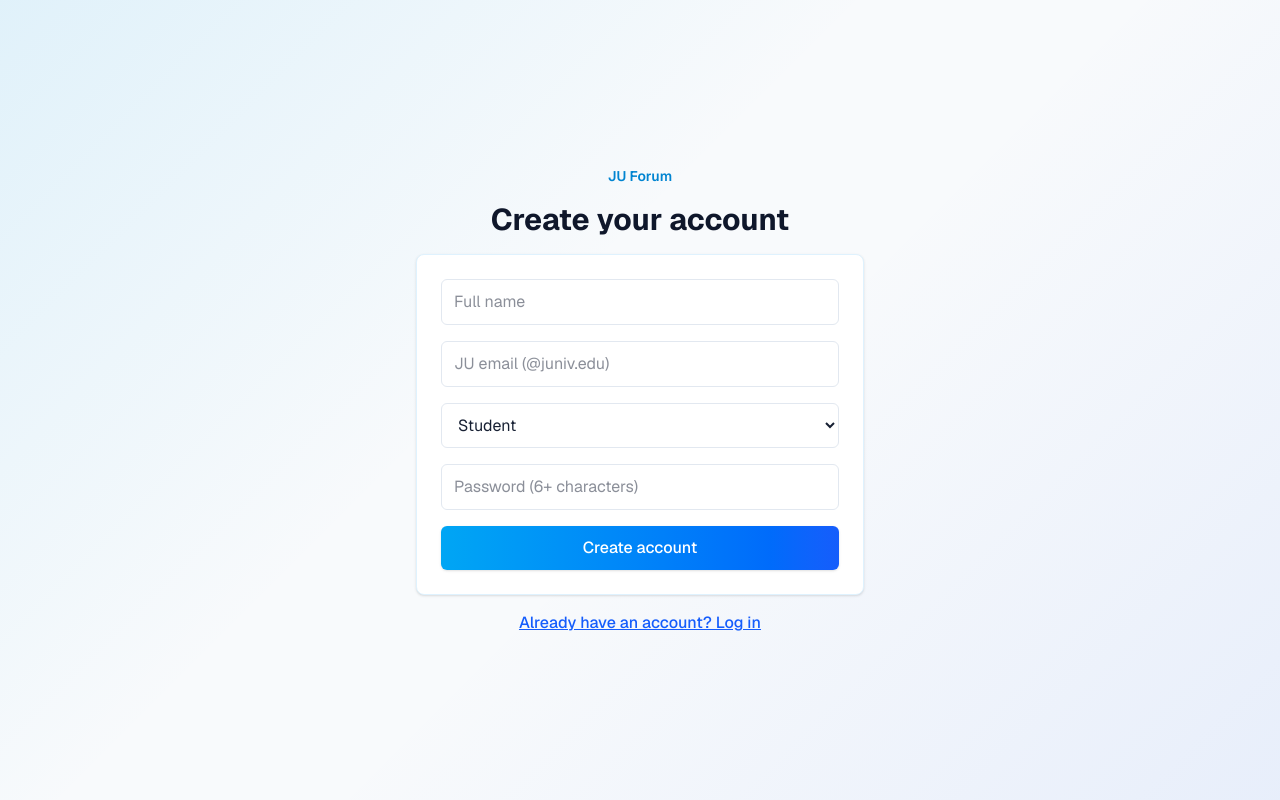
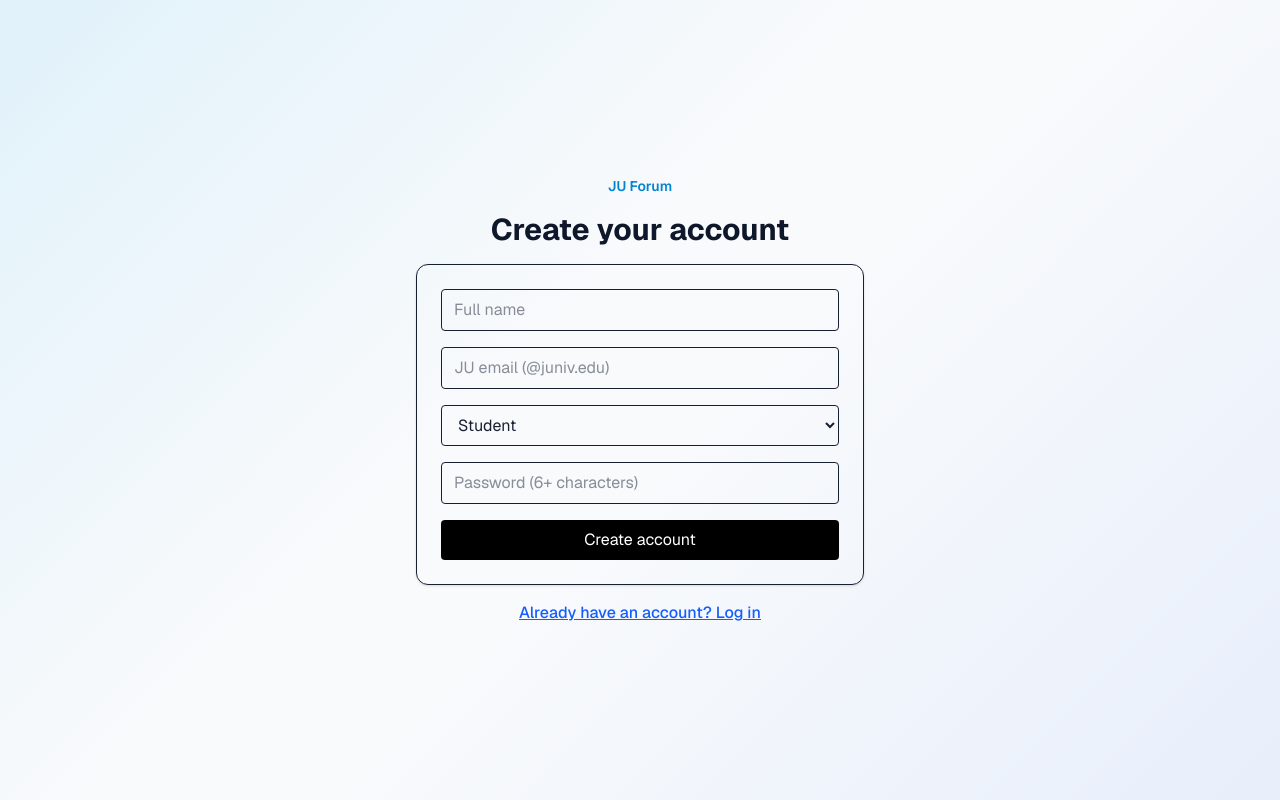
Before and after one commit to JU-Stellar-Wind-Enterprise/JU-Forum, a Next.js app: page /signup in a window 1280 px wide. Built offline with nearby package versions, Linux system fonts and the light colour scheme; no server answers.

Commit message:
docs: document authentication forms

```diff
--- a/src/components/auth/AuthForm.tsx
+++ b/src/components/auth/AuthForm.tsx
@@ -5,12 +5,7 @@ import type { ReactNode } from "react";
 import { useActionState } from "react";
 import type { AuthAction, AuthResult } from "@/types/auth";
 
-/**
- * Renders the shared authentication form layout and submission state.
- *
- * @param props - The Server Action, form fields, and submit-button label.
- * @returns A client-rendered authentication form with feedback and pending state.
- */
+/** Renders shared authentication form layout and submission state. */
 export function AuthForm({
   action,
   children,
@@ -27,7 +22,7 @@ export function AuthForm({
   return (
     <form
       action={formAction}
-      className="flex w-full max-w-md flex-col gap-4 rounded-lg border border-sky-100 bg-white p-6 shadow-sm"
+      className="flex w-full max-w-md flex-col gap-4 rounded-xl border p-6 shadow-sm"
     >
       {children}
       {state?.message && (
@@ -44,7 +39,7 @@ export function AuthForm({
       <button
         type="submit"
         disabled={pending}
-        className="rounded-md bg-gradient-to-r from-sky-500 to-blue-600 px-4 py-2.5 font-medium text-white shadow-sm hover:opacity-90 disabled:opacity-50"
+        className="rounded bg-black px-4 py-2 text-white disabled:opacity-50"
       >
         {pending ? "Please wait…" : button}
       </button>
@@ -66,15 +61,10 @@ const Field = ({
     name={name}
     type={type}
     placeholder={placeholder}
-    className="rounded-md border border-slate-200 bg-white px-3 py-2.5"
+    className="rounded border px-3 py-2"
   />
 );
-/**
- * Renders the public JU account signup form.
- *
- * @param props - The signup Server Action used when the form is submitted.
- * @returns A form for collecting identity, role, email, and password details.
- */
+/** Renders the public JU account signup form. */
 export function SignupForm({ action }: { action: AuthAction }) {
   return (
     <AuthForm action={action} button="Create account">
@@ -83,7 +73,7 @@ export function SignupForm({ action }: { action: AuthAction }) {
       <select
         name="role"
         defaultValue="STUDENT"
-        className="rounded-md border border-slate-200 bg-white px-3 py-2.5"
+        className="rounded border px-3 py-2"
       >
         <option value="STUDENT">Student</option>
         <option value="FACULTY">Faculty</option>
@@ -97,12 +87,7 @@ export function SignupForm({ action }: { action: AuthAction }) {
     </AuthForm>
   );
 }
-/**
- * Renders the email and password login form.
- *
- * @param props - The login Server Action used when the form is submitted.
- * @returns A form for collecting an existing user's credentials.
- */
+/** Renders the email and password login form. */
 export function LoginForm({ action }: { action: AuthAction }) {
   return (
     <AuthForm action={action} button="Log in">
@@ -111,12 +96,7 @@ export function LoginForm({ action }: { action: AuthAction }) {
     </AuthForm>
   );
 }
-/**
- * Renders the six-digit signup OTP verification form.
- *
- * @param props - The verification action and pending account email.
- * @returns A form that submits the email and entered OTP for verification.
- */
+/** Renders the six-digit signup OTP verification form. */
 export function OtpForm({
   action,
   email,
@@ -132,12 +112,7 @@ export function OtpForm({
   );
 }
 
-/**
- * Renders the inline action used to resend an expired or missing OTP.
- *
- * @param props - The resend action and email belonging to the pending account.
- * @returns An inline resend control with pending, success, and error feedback.
- */
+/** Renders the inline action used to resend an expired or missing OTP. */
 export function ResendOtpForm({
   action,
   email,
@@ -155,7 +130,7 @@ export function ResendOtpForm({
       <button
         type="submit"
         disabled={pending}
-        className="text-sm font-medium text-blue-600 underline disabled:opacity-50"
+        className="text-sm underline disabled:opacity-50"
       >
         {pending ? "Sending…" : "Resend OTP"}
       </button>
```
